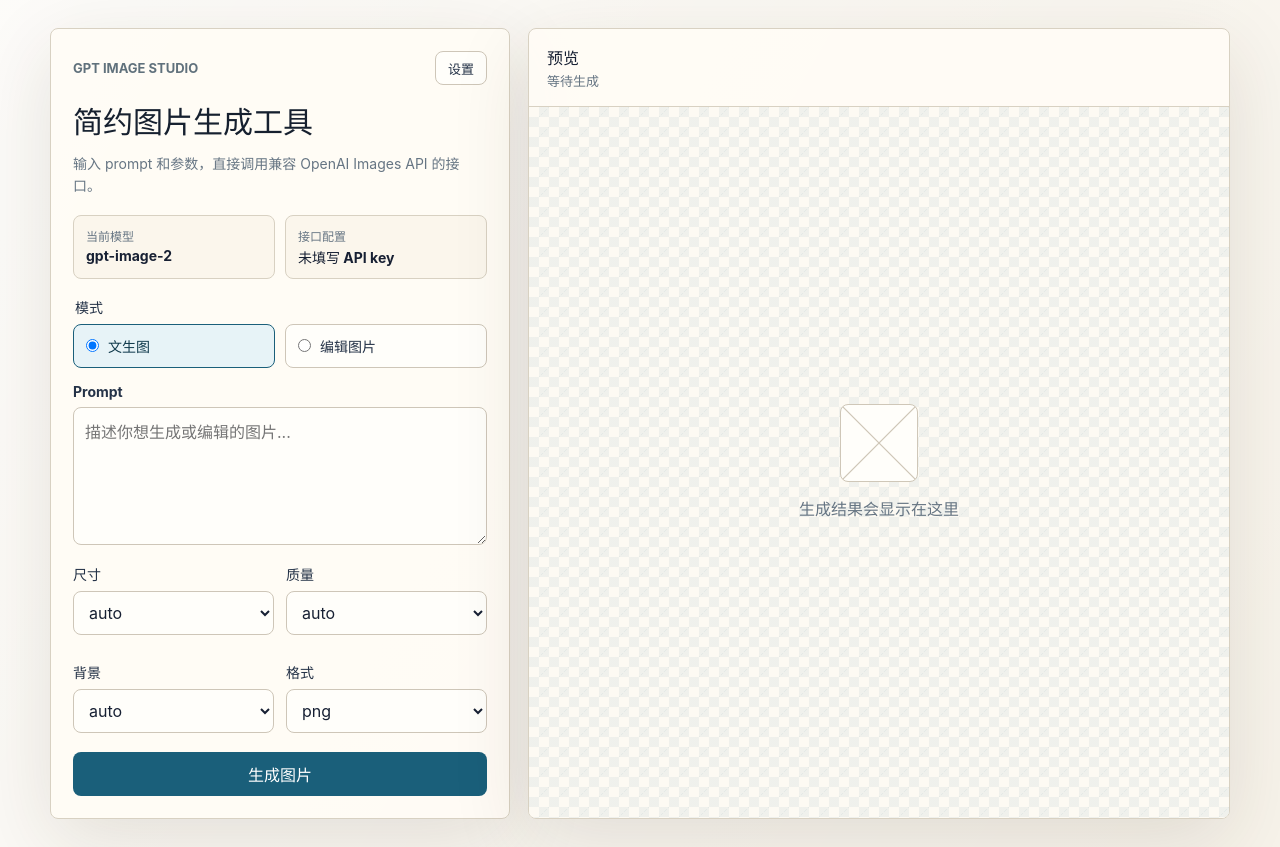
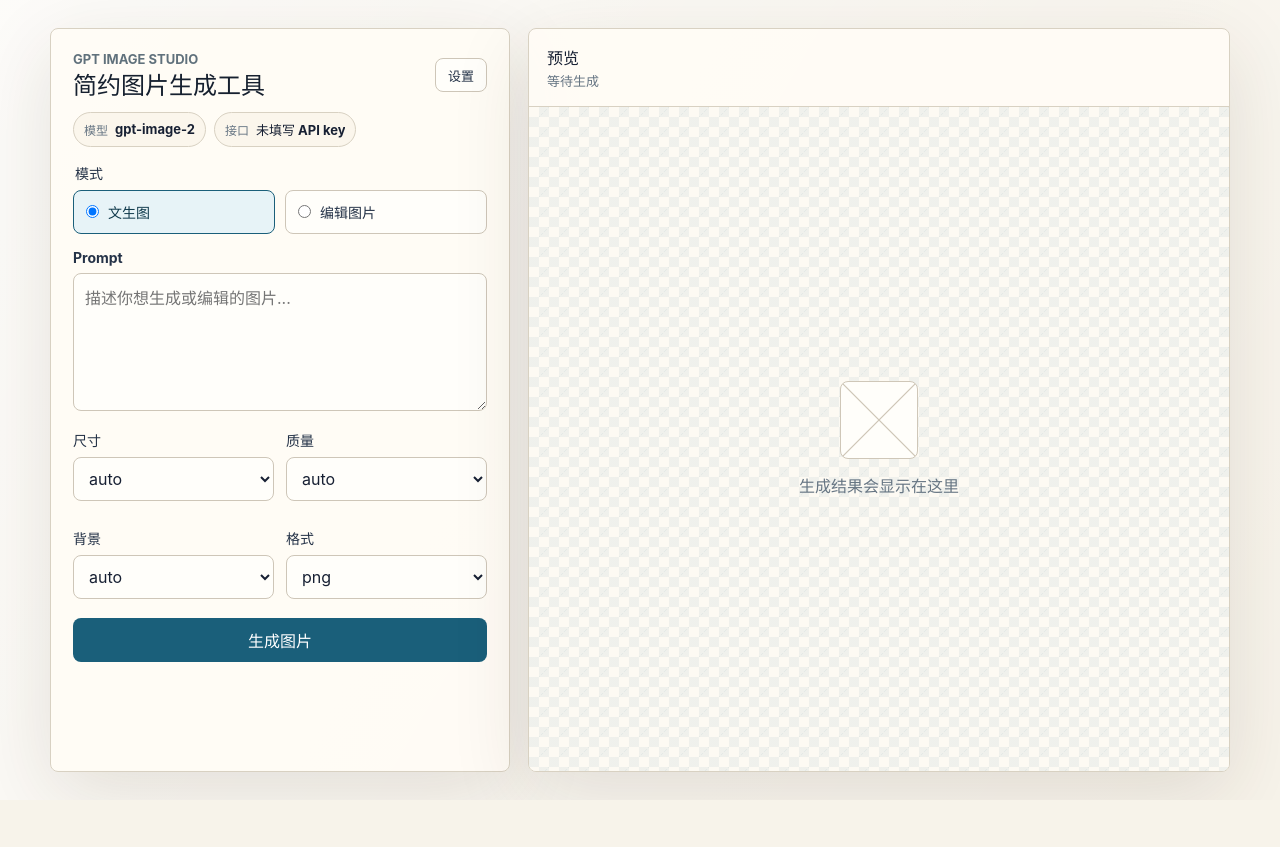
Before and after one commit to honlnk/gpt-image-studio, a Vue app: page / in a window 1280 px wide. After the commit the page ends 800 px from the top, so only its background shows below. Built offline with nearby package versions, Linux system fonts and the light colour scheme.

Commit message:
feat: compact studio header

```diff
--- a/src/App.vue
+++ b/src/App.vue
@@ -189,28 +189,28 @@ function formatError(error) {
   <main class="app-shell">
     <section class="workspace">
       <form class="panel controls" @submit.prevent="submit">
-        <div class="topline">
+        <header class="studio-header">
+          <div class="studio-title-row">
+            <div class="studio-title">
               <span>GPT Image Studio</span>
+              <h1>简约图片生成工具</h1>
+            </div>
             <button class="settings-button" type="button" @click="openSettings">
               设置
             </button>
           </div>
 
-        <div class="intro">
-          <h1>简约图片生成工具</h1>
-          <p>输入 prompt 和参数，直接调用兼容 OpenAI Images API 的接口。</p>
-        </div>
-
           <div class="config-summary">
             <div>
-            <span>当前模型</span>
+              <span>模型</span>
               <strong>{{ model || '未设置' }}</strong>
             </div>
             <div>
-            <span>接口配置</span>
+              <span>接口</span>
               <strong>{{ apiKey ? '已保存' : '未填写 API key' }}</strong>
             </div>
           </div>
+        </header>
 
         <fieldset class="mode-switch">
           <legend>模式</legend>
--- a/src/style.css
+++ b/src/style.css
@@ -71,17 +71,39 @@ textarea:focus-visible {
   padding: 22px;
 }
 
-.topline {
+.studio-header {
+  display: grid;
+  gap: 12px;
+  margin-bottom: 16px;
+}
+
+.studio-title-row {
   display: flex;
   align-items: center;
   justify-content: space-between;
   gap: 12px;
-  margin-bottom: 20px;
+}
+
+.studio-title {
+  min-width: 0;
+}
+
+.studio-title span {
+  display: block;
+  margin-bottom: 5px;
   color: #60717c;
   font-size: 13px;
   font-weight: 700;
   letter-spacing: 0;
   text-transform: uppercase;
+}
+
+.studio-title h1 {
+  margin: 0;
+  color: #16202f;
+  font-size: 24px;
+  line-height: 1.16;
+  letter-spacing: 0;
 }
 
 .settings-button,
@@ -98,6 +120,7 @@ textarea:focus-visible {
 }
 
 .settings-button {
+  flex: 0 0 auto;
   width: auto;
   min-height: 34px;
   padding: 6px 12px;
@@ -111,19 +134,6 @@ textarea:focus-visible {
   background: #e7f3f7;
 }
 
-.intro {
-  margin-bottom: 18px;
-}
-
-.intro h1 {
-  margin: 0 0 8px;
-  color: #16202f;
-  font-size: 30px;
-  line-height: 1.14;
-  letter-spacing: 0;
-}
-
-.intro p,
 .hint,
 .status,
 .result-toolbar span,
@@ -131,7 +141,6 @@ textarea:focus-visible {
   color: #667583;
 }
 
-.intro p,
 .notice,
 .hint,
 .status {
@@ -149,35 +158,38 @@ textarea:focus-visible {
 }
 
 .config-summary {
-  display: grid;
-  grid-template-columns: 1fr 1fr;
-  gap: 10px;
-  margin-bottom: 18px;
+  display: flex;
+  flex-wrap: wrap;
+  gap: 8px;
 }
 
 .config-summary div {
+  display: flex;
+  align-items: center;
+  gap: 7px;
   min-width: 0;
-  padding: 11px 12px;
+  max-width: 100%;
+  padding: 7px 10px;
   border: 1px solid #d8d1c2;
-  border-radius: 8px;
+  border-radius: 999px;
   background: #fbf6ec;
 }
 
 .config-summary span,
 .config-summary strong {
-  display: block;
+  min-width: 0;
 }
 
 .config-summary span {
-  margin-bottom: 3px;
   color: #667583;
   font-size: 12px;
+  white-space: nowrap;
 }
 
 .config-summary strong {
   overflow: hidden;
   color: #172033;
-  font-size: 14px;
+  font-size: 13px;
   text-overflow: ellipsis;
   white-space: nowrap;
 }
```
Lines whose indentation alone changed are shown as unchanged.
